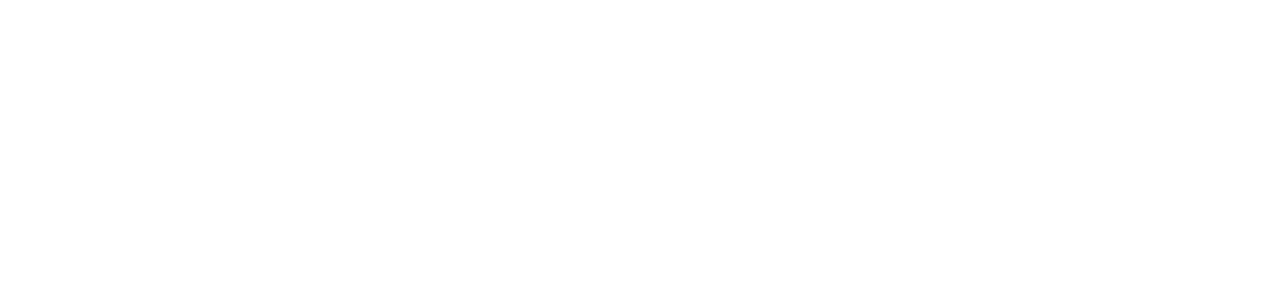
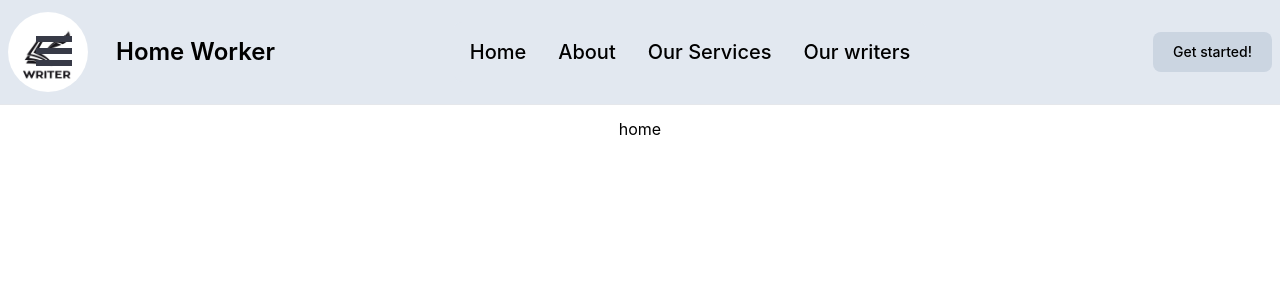
Before and after one commit to Jeko0/home_worker, a React (Create React App) app in the folder frontend/: page /home in a window 1280 px wide. Before the commit this address had no page. Shown: the top 300 px of the page. Built offline with nearby package versions, Linux system fonts and the light colour scheme.

Commit message:
finished implementing sidebar

```diff
--- a/frontend/package.json
+++ b/frontend/package.json
@@ -10,6 +10,7 @@
     "@testing-library/user-event": "^13.5.0",
     "axios": "^0.27.2",
     "react": "^18.2.0",
+    "react-burger-menu": "^3.0.8",
     "react-dom": "^18.2.0",
     "react-icons": "^4.4.0",
     "react-redux": "^8.0.2",
--- a/frontend/src/App.css
+++ b/frontend/src/App.css
@@ -36,3 +36,60 @@
     transform: rotate(360deg);
   }
 }
+
+#page-wrap {
+  text-align: center;
+  overflow: auto;
+}
+
+.bm-item {
+  display: inline-block;
+  text-decoration: none;
+  margin-bottom: 10px;
+  color: #000;
+  transition: color 0.2s;
+}
+
+.bm-item:hover {
+  color: white;
+}
+
+.bm-burger-button {
+  position: fixed;
+  width: 36px;
+  height: 30px;
+  left: 36px;
+  top: 36px;
+}
+
+.bm-burger-bars {
+  background: #373a47;
+}
+
+.bm-cross-button {
+  height: 24px;
+  width: 24px;
+}
+
+.bm-cross {
+  background: #373a47;
+}
+
+.bm-menu {
+  background-color: rgb(203 213 225);
+  padding: 2.5em 1.5em 0;
+  font-size: 1.15em;
+}
+
+.bm-morph-shape {
+  fill: #373a47;
+}
+
+.bm-item-list {
+  color: #b8b7ad;
+  overflow: hidden;
+}
+
+.bm-overlay {
+  background: rgba(0, 0, 0, 0.3);
+}
--- a/frontend/src/App.js
+++ b/frontend/src/App.js
@@ -1,5 +1,5 @@
 import axios from 'axios';
-import { Navbar } from './components/Navbar';
+import { Navbar, Sidebar } from './components';
 import './App.css';
 import { Routes, Route } from 'react-router-dom';
 import Home from './routes/home/home';
@@ -9,13 +9,19 @@ import Subjects from './routes/subjects/subjects';
 
 function App() {
   return (
+    <div>
+      <Sidebar />
+      <div id='page-wrap'>
         <Routes>
           <Route path='/' element={ <Navbar /> } >
             <Route index element={ <Home /> } />
+            <Route path='home' element={ <Home />} />
             <Route path='/auth' element={<Authentication/>} />
             <Route path='subjects' element={<Subjects />} />
           </Route>
         </Routes>
+      </div>
+    </div>
   );
 }
 
--- a/frontend/src/components/Navbar.jsx
+++ b/frontend/src/components/Navbar.jsx
@@ -40,11 +40,11 @@ export const Navbar = () => {
 
   return (
     <Fragment>
-      <nav     className="relative flex flex-wrap bg-slate-200 px-2 items-center justify-between px-2 py-3 dark:bg-gray-900 w-full z-20 top-0 left-0 border-b border-gray-200 dark:border-gray-600  mb-3">
+      <nav     className="relative flex flex-wrap bg-slate-200 px-2 items-center justify-between py-3 dark:bg-gray-900 w-full z-20 top-0 left-0 border-b border-gray-200 dark:border-gray-600  mb-3">
         <div className="container flex flex-wrap justify-between items-center mx-auto">
           <a onClick={handleNavigateHomePage} className="flex items-center">
               <IconOption/>
-              <span className="self-center text-xl font-semibold whitespace-nowrap dark:text-white ml-7 text-2xl">Home Worker</span>
+              <span className="self-center font-semibold whitespace-nowrap dark:text-white ml-7 text-2xl">Home Worker</span>
           </a>
           <div className="flex md:order-2">
               { currentUser ? (<button onClick={handleLogOut} type="button" className="text-black bg-slate-300 hover:bg-slate-400 focus:ring-4 focus:outline-none focus:ring-black font-medium rounded-lg text-sm px-5 py-2.5 text-center mr-3 md:mr-0 dark:bg-blue-600 dark:hover:bg-blue-700 dark:focus:ring-blue-800">{currentUser.email}</button>) : (
--- /dev/null
+++ b/frontend/src/components/Sidebar.jsx
@@ -0,0 +1,30 @@
+import React, { Fragment } from 'react';
+import { NavLink } from 'react-router-dom';
+import { Links } from '../data/links';
+import { slide as Menu } from 'react-burger-menu';
+
+export const Sidebar = () => {
+  const sidebarStyle = "items-center gap-3 ml-3 mt-4 flex text-x1 front-extrabold tracking-tight dark:text-white text-slate-900 pl-3 hover:bg-slate-400 hover:rounded-lg"
+  return (
+    <Menu>
+      <div className='flex justify-between items-center'>
+        {Links.map((item) => (
+          <div key={item.title}>
+            <p className='text-black m-3 mt-4'>
+              { item.title }
+            </p>
+
+            {item.links.map((link) => (
+              <NavLink to={`/${link.name}`} key={link.name} className={sidebarStyle} >
+                { link.icon }
+                <span className='capitalize'>
+                  { link.name }
+                </span>
+              </NavLink>
+             ))}
+          </div>
+        ))}
+      </div>
+    </Menu>
+  )
+}
--- a/frontend/src/components/index.jsx
+++ b/frontend/src/components/index.jsx
@@ -1 +1,2 @@
 export { Navbar } from './Navbar'
+export { Sidebar } from './Sidebar'
--- /dev/null
+++ b/frontend/src/data/links.js
@@ -0,0 +1,59 @@
+import React from 'react';
+import { IoMdHome } from 'react-icons/io';
+import { BiCategoryAlt } from "react-icons/bi";
+import { MdSubject } from "react-icons/md";
+import { BsPencilFill, BsFileEarmarkSpreadsheetFill } from 'react-icons/bs';
+import { FiSettings } from 'react-icons/fi'
+import { CgProfile } from 'react-icons/cg';
+
+export const Links = [
+  {
+    title: 'Settings',
+    links: [
+      {
+        name: 'profile',
+        icon: <CgProfile />,
+      },
+
+      {
+        name: 'account settings',
+        icon: <FiSettings />,
+      },
+    ],
+  },
+
+  {
+    title: 'Dashboard',
+    links: [
+      {
+        name: 'home',
+        icon: <IoMdHome />,
+      },
+    ],
+  },
+
+  {
+    title: "Pages",
+    links: [
+      {
+        name: 'categories',
+        icon: <BiCategoryAlt />,
+      },
+
+      {
+        name: 'subjects',
+        icon: <MdSubject />,
+      },
+
+      {
+        name: 'writers',
+        icon: <BsPencilFill />,
+      },
+
+      {
+        name: 'examples',
+        icon: <BsFileEarmarkSpreadsheetFill />,
+      }
+    ],
+  },
+]
```
Also changed, not shown: 1 other file (tests, documents, lock files or other folders). Lines whose indentation alone changed are shown as unchanged.
